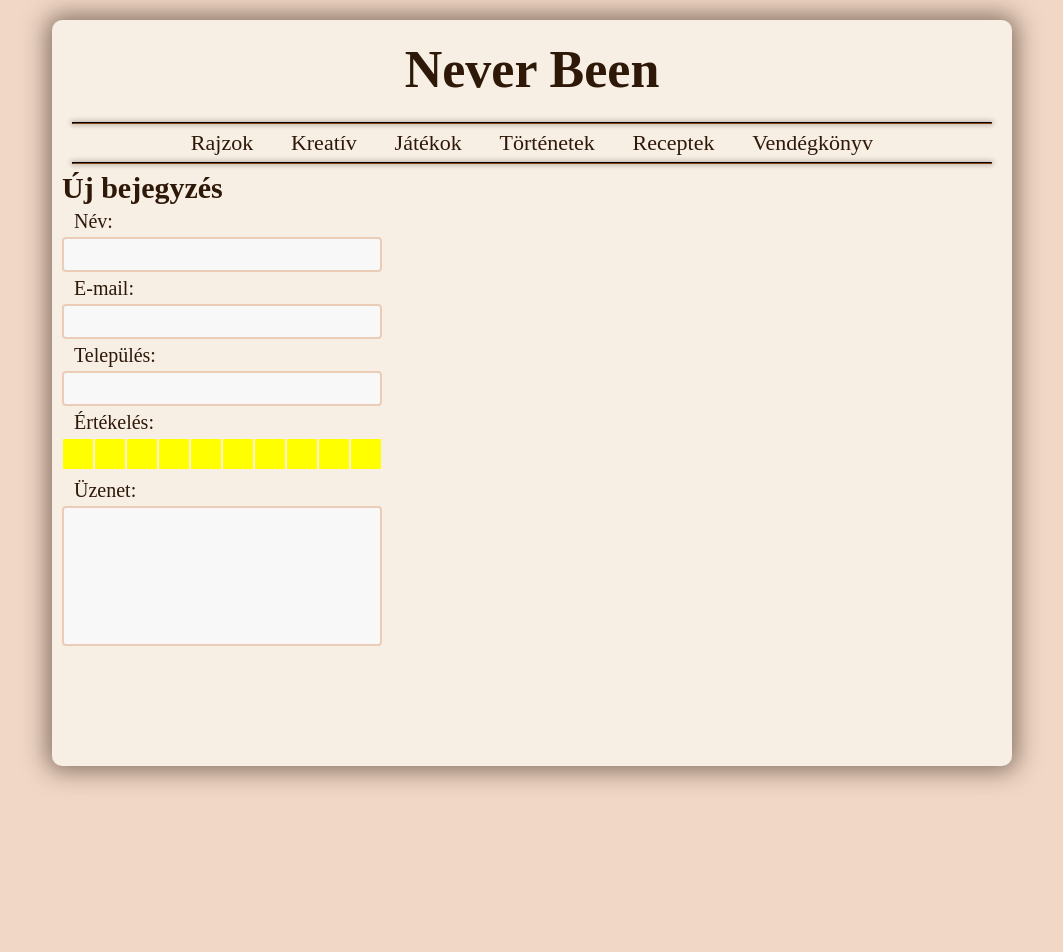
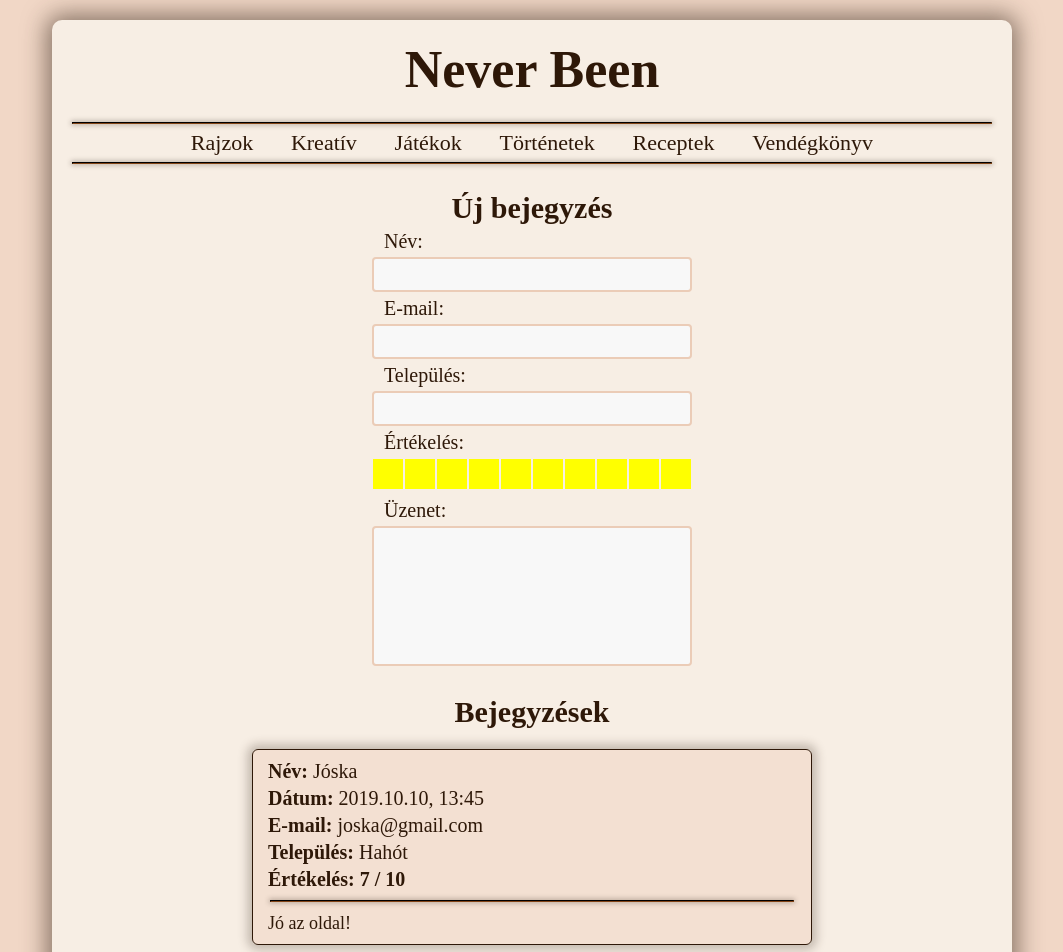
Before and after one commit to Szeba25/nbvue, a Vue app: page /#/guestbook in a window 1280 px wide. Shown: the top 952 px of the page, without its empty margins (108-1171 px from the left). Before the commit the page ends 800 px from the top, so only its background shows below. Built offline with nearby package versions, Linux system fonts and the light colour scheme.

Commit message:
Guestbook design completed

```diff
--- a/src/components/GuestBookPage.vue
+++ b/src/components/GuestBookPage.vue
@@ -1,6 +1,7 @@
 <template>
     <div class="content-gb">
-        <h2>Új bejegyzés</h2>
+        <div class="new-post">
+            <h2 class="centered">Új bejegyzés</h2>
             <p class="line-gb">Név:</p>
             <input class="input-gb" type="text">
             <p class="line-gb">E-mail:</p>
@@ -12,6 +13,19 @@
             <img src="@/assets/design/rating/star_off.png" v-for="k in 10-newPost.rating" v-bind:key="k+'B'" v-on:click="setRating(k+(newPost.rating))">
             <p class="line-gb">Üzenet:</p>
             <textarea class="noresize input-gb" rows="8"></textarea>
+        </div>
+        <div class="posts">
+            <h2 class="centered">Bejegyzések</h2>
+            <div v-bind:class="'post' + (index%2+1) + ' post'" v-for="(item, index) in posts" v-bind:key="item.id">
+                <p class="post-text"><b>Név:</b> {{item.name}}</p>
+                <p class="post-text"><b>Dátum:</b> 2019.10.10, 13:45</p>
+                <p class="post-text"><b>E-mail:</b> {{item.email}}</p>
+                <p class="post-text"><b>Település:</b> {{item.town}}</p>
+                <p class="post-text"><b>Értékelés: {{item.rating}} / 10</b></p>
+                <hr class="post-hr">
+                <p class="post-main-text">{{item.text}}</p>
+            </div>
+        </div>
     </div>
 </template>
 
@@ -32,6 +46,13 @@ export default {
         }
     },
 
+    created() {
+        this.posts.push({name: "Jóska", email:"joska@gmail.com", town:"Hahót", rating:7, text:"Jó az oldal!"});
+        this.posts.push({name: "Feri", email:"feri@gmail.com", town:"Vasboldogasszony", rating:7, text:"Hosszú szöveg Hosszú szöveg Hosszú szöveg Hosszú szöveg Hosszú szöveg Hosszú szöveg Hosszú szöveg Hosszú szöveg Hosszú szöveg Hosszú szöveg Hosszú szöveg Hosszú szöveg Hosszú szöveg Hosszú szöveg Hosszú szöveg Hosszú szöveg Hosszú szöveg Hosszú szöveg"});
+        this.posts.push({name: "János", email:"janos@gmail.com", town:"Hahót", rating:7, text:"Jó az oldal!"});
+        this.posts.push({name: "Bob", email:"bob@gmail.com", town:"Hahót", rating:7, text:"Jó az oldal!"});
+    },
+
     methods: {
         setRating(rating) {
             this.newPost.rating = rating;
@@ -47,7 +68,55 @@ export default {
 }
 
 .content-gb {
-    margin: 0px 10px;
+    display: grid;
+    grid-template-rows: min-content min-content;
+    grid-gap: 0px;
+    padding: 0px;
+}
+
+.new-post {
+    margin: 20px auto auto auto;
+}
+
+.posts {
+    margin: 20px 200px 20px 200px;
+}
+
+.post {
+    border-style: solid;
+    border-color: #2e1808;
+    border-width: 0.5px;
+    border-radius: 6px;
+
+    padding: 5px 15px 5px 15px;
+    margin: 20px 0px;
+    width: auto;
+
+    box-shadow: 0px 0px 10px 5px #35261a41;
+}
+
+.post1 {
+    background-color: #f1d7c698;
+}
+
+.post2 {
+    background-color: #d4854559;
+}
+
+.post-text {
+    font-family: "Monotype Corsiva";
+    font-size: 20px;
+    color: #2e1808;
+}
+
+.post-main-text {
+    font-family: "Monotype Corsiva";
+    font-size: 18px;
+    color: #2e1808;
+}
+
+.post-hr {
+    margin: 10px 2px;
 }
 
 .line-gb {
```
Lines whose indentation alone changed are shown as unchanged.
